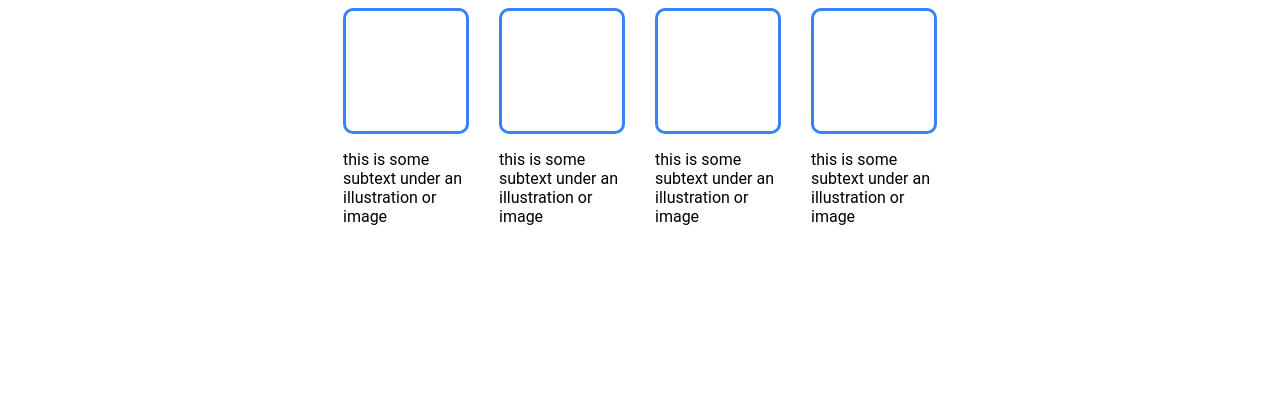
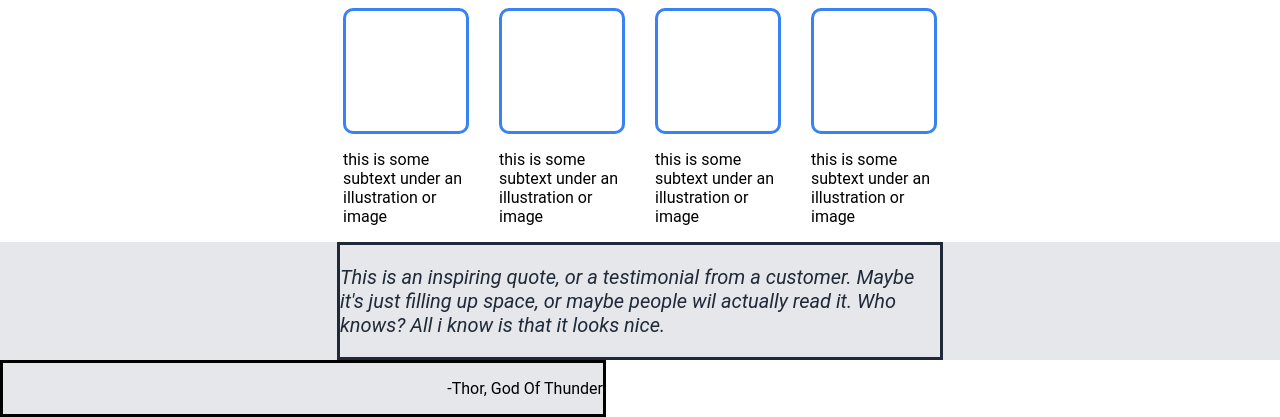
Before and after one commit to Reedaan/Odin-landing-page, a plain HTML site: page index.html in a window 1280 px wide. Shown: the part 460-877 px from the top of the page. Before the commit the page ends 800 px from the top, so only its background shows below. Drawn offline with Linux system fonts and the light colour scheme.

Commit message:
Edited index.html and styles.css

```diff
--- a/index.html
+++ b/index.html
@@ -1,5 +1,6 @@
 <!DOCTYPE html>
 <html lang="en">
+
 <head>
   <meta charset="UTF-8" />
   <meta http-equiv="X-UA-Compatible" content="IE=edge" />
@@ -7,6 +8,7 @@
   <link rel="stylesheet" href="styles.css" />
   <title>Document</title>
 </head>
+
 <body style="margin: 0;">
   <header>
     <div class="nav">
@@ -27,7 +29,8 @@
           <h1>This website is awesome</h1>
         </div>
         <div class="hero-container-second-child">
-                <p>This website has some subxtext that goes here under he main title. It's a smaller font and the color is lower contrast.</p>
+          <p>This website has some subtext that goes here under he main title. It's a smaller font and the color is
+            lower contrast.</p>
         </div>
         <div class="hero-container-third-child">
           <button>SIGN UP</button>
@@ -62,5 +65,18 @@
       <p class="box-text">this is some subtext under an illustration or image</p>
     </div>
   </div>
+  <div class="quote-container">
+    <div class="quote-second-container">
+      <p id="quote">This is an inspiring quote, or a testimonial from a customer. Maybe it's just filling up space, or
+        maybe people wil actually read it. Who knows? All i know is that it looks nice.</p>
+    </div>
+  </div>
+  <div class="author-container">
+    <div class="quote-author">
+      <p id="author">-Thor, God Of Thunder</p>
+    </div>
+  </div>
+
 </body>
+
 </html>
--- a/styles.css
+++ b/styles.css
@@ -1,9 +1,7 @@
 body{
     font-family: 'Roboto', sans-serif;
+}
 
-
-
-}
 header{
     background-color: #1F2937;
     padding-left: 5px;
@@ -33,10 +31,6 @@ ul{
 
 }
 
-.right{
-    list-style-type: none;
-}
-
 .hero-first-container-parent{
     color: white;
 
@@ -45,8 +39,6 @@ ul{
     display: flex;
     flex-direction: column;
     width: 50%;
-
-
 }
 
 .hero-second-container-parent{
@@ -141,3 +133,28 @@ button{
 
 
 }
+
+.quote-container{
+    background-color: #E5E7EB;
+    display: flex;
+    justify-content: center;
+    font-size: 20px;
+    font-style: italic;
+    color: #1F2937
+}
+
+.quote-second-container{
+    width: 600px;
+    border-style: solid;
+    justify-content: center;
+    align-items: center;
+}
+
+.quote-author{
+    display: flex;
+    width: 600px;
+    border-style: solid;
+    justify-content: center;
+    background-color: #E5E7EB;
+    justify-content: end;
+}
```
Lines whose indentation alone changed are shown as unchanged.
